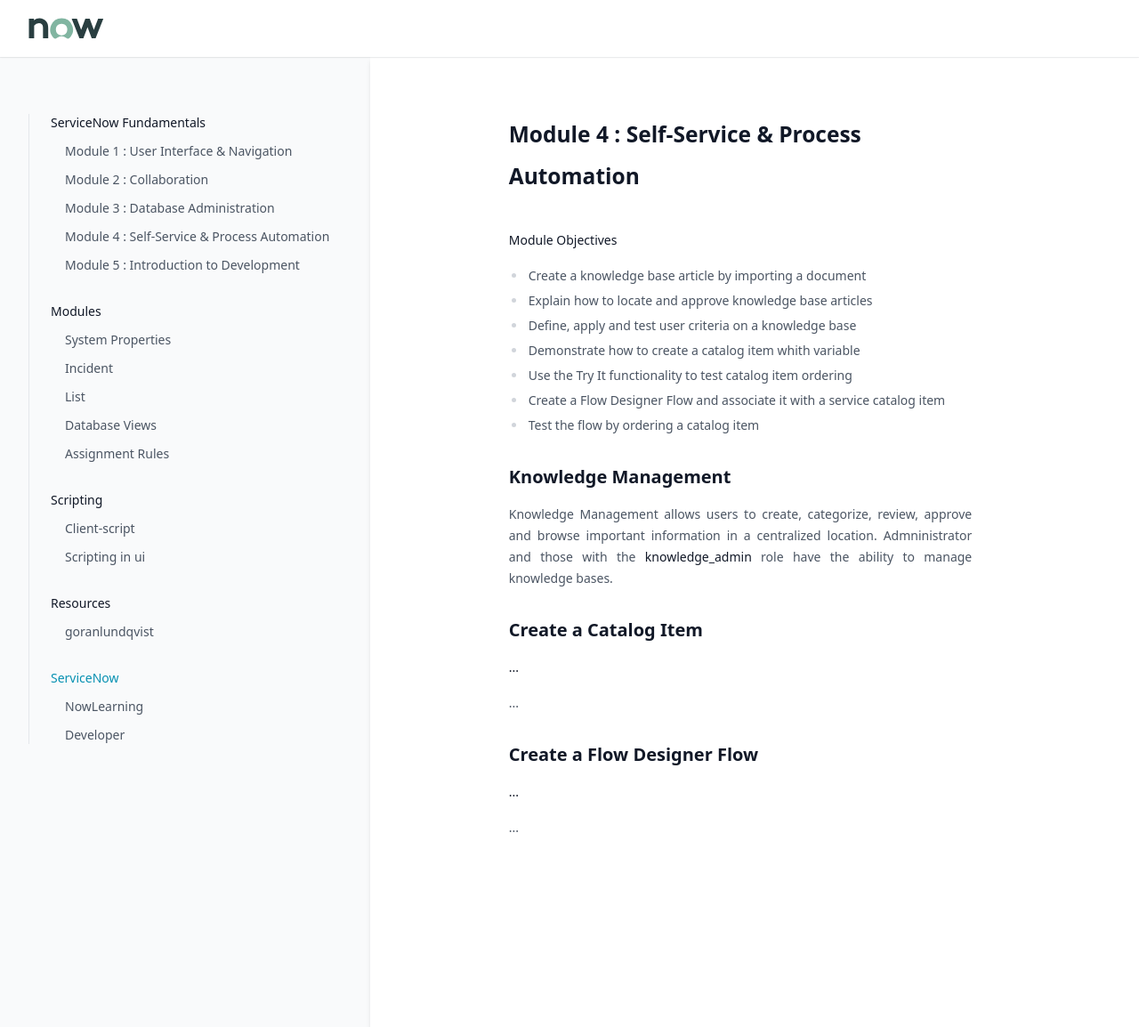
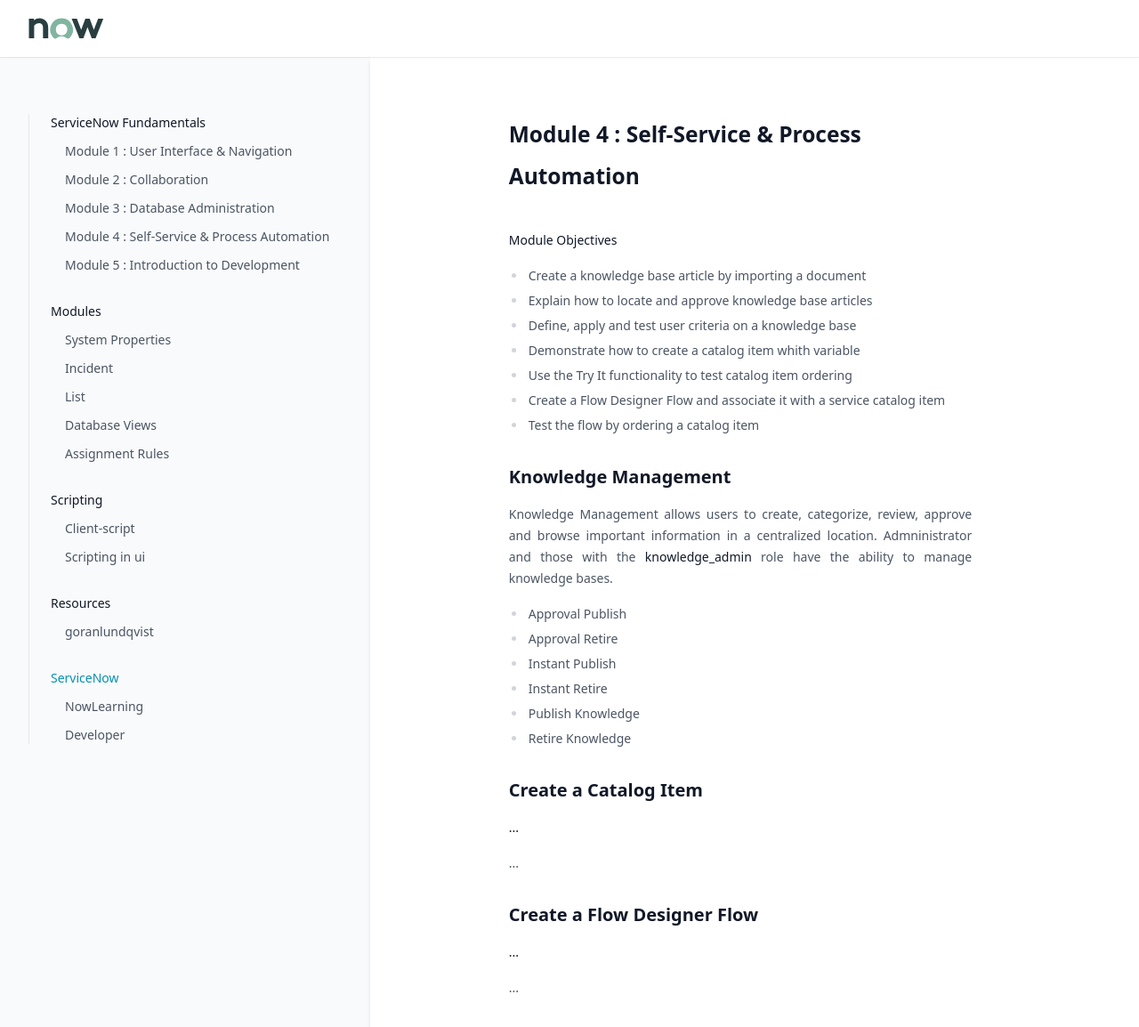
Before and after one commit to greglejeune/ebook, a Jekyll site: the page built from _servicenow/2021-11-01-snf-module4.md, in a window 1280 px wide and 1202 px high. Shown: the top 1154 px of the window at 89% size. Built offline with Jekyll 4.4.1, drawn with Linux system fonts in a browser that asks for light colours.

Commit message:
Update 2021-11-01-snf-module4.md

```diff
--- a/_servicenow/2021-11-01-snf-module4.md
+++ b/_servicenow/2021-11-01-snf-module4.md
@@ -24,6 +24,15 @@ category: snf
     Knowledge Management allows users to create, categorize, review, approve and browse important information in a centralized location. Admninistrator and those with the <strong>knowledge_admin</strong> role have the ability to manage knowledge bases.
 </p>
 
+<ul>
+  <li>Approval Publish</li>
+  <li>Approval Retire</li>
+  <li>Instant Publish</li>
+  <li>Instant Retire</li>
+  <li>Publish Knowledge</li>
+  <li>Retire Knowledge</li>
+</ul>
+
 <h2>Create a Catalog Item</h2>
 
 <p style="text-align: justify;"><strong>...</strong></p>
```
